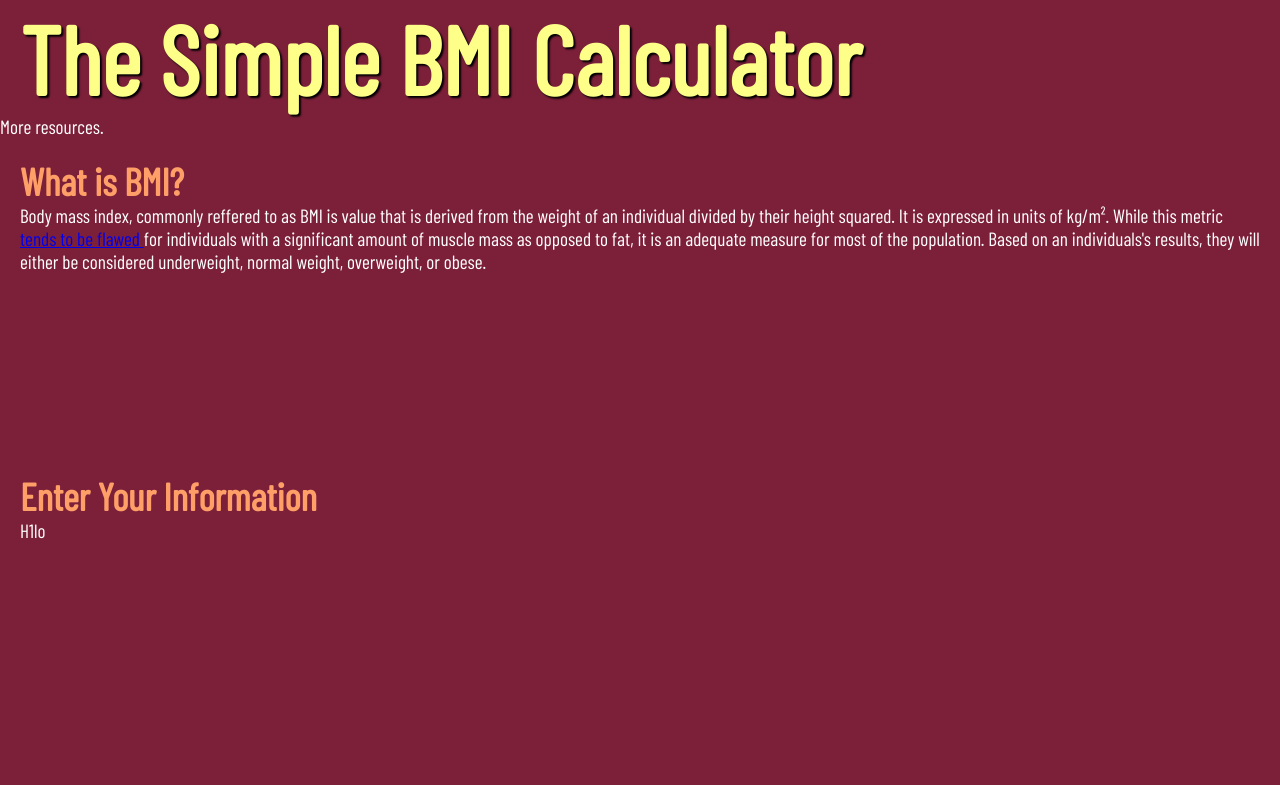
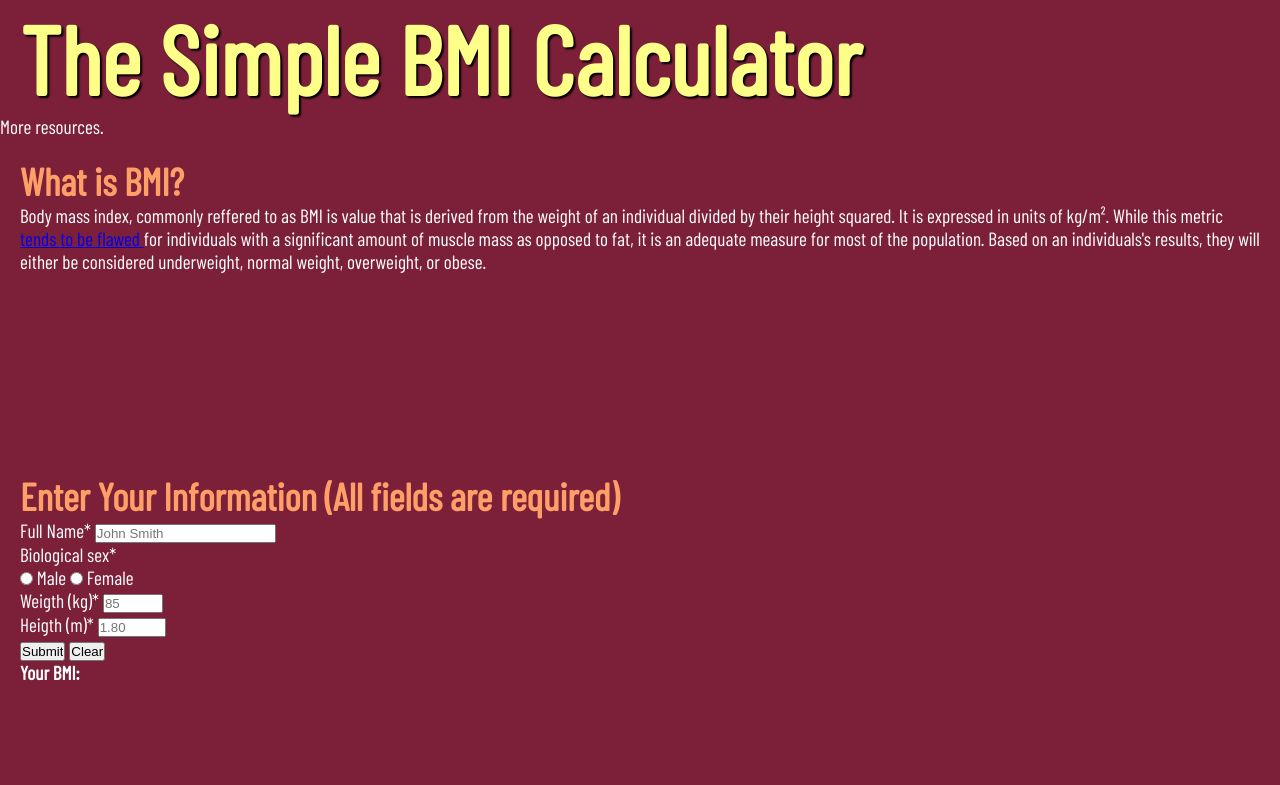
Before and after one commit to Ericn01/BMI-Calculator-Website-main, a plain HTML site: page index.html in a window 1280 px wide. Shown: the top 785 px of the page. Drawn offline with nearby package versions, Linux system fonts and the light colour scheme.

Commit message:
Added Some functionality

```diff
--- a/index.html
+++ b/index.html
@@ -12,8 +12,10 @@
     <title>BMI Calculator</title>
     <!-- Linking the required files to our page -->
     <link rel="stylesheet" href="styles.css">
+
 </head>
 <body>
+
     <header>
         <div class="top-header">
             <h1>
@@ -32,10 +34,48 @@
                 <p> Body mass index, commonly reffered to as BMI is value that is derived from the weight of an individual divided by their height squared. It is expressed in units of kg/m&#178;. While this metric <a href="https://en.wikipedia.org/wiki/Body_mass_index#Limitationstends"> tends to be flawed </a> for individuals with a significant amount of muscle mass as opposed to fat, it is an adequate measure for most of the population. Based on an individuals's results, they will either be considered underweight, normal weight, overweight, or obese. </p>
             </section>
             <section class="form-wrapper">
-                <h3> Enter Your Information </h3>
-                <form>
-                    H1lo
+                <h3> Enter Your Information (All fields are required) </h3>
+                <form name="bmi-form" action="javascript:handleFormInputs()">
+                    <div>
+                        <label for="fullname"> Full Name<span class="redstar">* </span> </label>
+                        <input type="text" id="fullname" name="fullname" placeholder="John Smith" maxlength="35" required>
+                    </div>
+                    <div>
+                        Biological sex<span class="redstar">*</span>
+                        <br>
+                        <input type="radio" id="male" name="sex" required>
+                        <label for="male"> Male </label>
+                        <input type="radio" id="female" name="sex">
+                        <label for="female"> Female </label>
+                    </div>
+                    <div>
+                        <label for="weight"> Weigth (kg)<span class="redstar">*</span></label>
+                        <input type="number" id="weight" name="weight" max="500" min="25" placeholder="85" required>
+                    </div>
+                    <div>
+                        <label for="height"> Heigth (m)<span class="redstar">*</span> </label>
+                        <input type="number" id="height" name="height" max="2.50" min="0.5" placeholder="1.80" step="0.01" required>
+                    </div>
+                    <div class="input-buttons">
+                        <input type="submit" value="Submit">
+                        <input type="reset" value="Clear">
+                    </div>
                 </form>
+                <h4> Your BMI: <script type="text/javascript">
+                    function handleFormInputs(){
+                        var userSexInput = null;
+                        var name = document.getElementById('fullname').value;
+                        var height = parseFloat(document.getElementById('height').value, 10);
+                        var weight = parseFloat(document.getElementById('weight').value, 10);
+                        var bmi = weight / Math.pow(height, 2);
+
+                        if (name === undefined || height === undefined || weight === undefined){
+                            console.log('Nothing selected');
+                        }
+
+                        document.innerHTML = "<h4> [" + userSexInput + "]" + name + " has a BMI of " + Math.round(bmi, 2) + " </h4>"
+                    }
+                </script></h4>
             </section>
             <section class="table-container">
                 <h3> BMI Information </h3>
```
